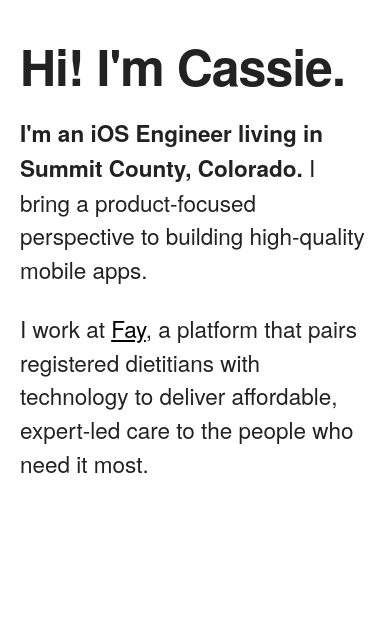
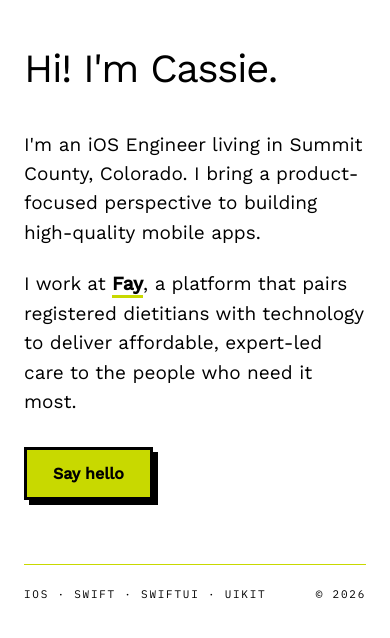
Before and after one commit to cassiewallace/personal-website, an Astro site: page / in a window 390 px wide. Built offline with nearby package versions, Linux system fonts and the light colour scheme; Astro itself is replaced by a stand-in of ours.

Commit message:
Implement industrial loft design
- Work Sans + IBM Plex Mono typography from Google Fonts
- Yellow (#c8d900) accent color, black borders, brutalist box shadows
- Updated hero with new bio copy and mailto CTA button
- Drops skeleton.css; keeps normalize.css
- Scoped component styles in index.astro; global link styles in global.css
- Responsive breakpoint at 600px

```diff
--- a/src/layouts/BaseLayout.astro
+++ b/src/layouts/BaseLayout.astro
@@ -22,8 +22,11 @@ const {
     <meta name="author" content="Cassie Wallace" />
     <meta name="viewport" content="width=device-width, initial-scale=1" />
 
+    <link rel="preconnect" href="https://fonts.googleapis.com" />
+    <link rel="preconnect" href="https://fonts.gstatic.com" crossorigin />
+    <link href="https://fonts.googleapis.com/css2?family=IBM+Plex+Mono:wght@400;500&family=Work+Sans:wght@300;400;500&display=swap" rel="stylesheet" />
+
     <link rel="stylesheet" href="/css/normalize.css" />
-    <link rel="stylesheet" href="/css/skeleton.css" />
 
     <link rel="icon" type="image/png" href="/images/favicon.png" />
 
--- a/src/pages/index.astro
+++ b/src/pages/index.astro
@@ -3,25 +3,118 @@ import BaseLayout from '../layouts/BaseLayout.astro';
 ---
 
 <BaseLayout>
-  <div class="container">
-    <div class="row">
-      <div class="twelve column" style="margin-top: 10%">
+  <div class="page">
 
-        <h1><b>Hi! I'm Cassie.</b></h1>
+    <!-- Hero -->
+    <div class="hero">
+      <h1 class="headline">Hi! I'm Cassie.</h1>
+      <p class="bio">
+        I'm an iOS Engineer living in Summit County, Colorado. I bring a
+        product-focused perspective to building high-quality mobile apps.
+      </p>
+      <p class="bio">
+        I work at <a href="https://www.faynutrition.com/">Fay</a>, a platform
+        that pairs registered dietitians with technology to deliver affordable,
+        expert-led care to the people who need it most.
+      </p>
+      <a href="mailto:hello@cassiewallace.com" class="cta">Say hello</a>
+    </div>
 
-        <p style="font-size:1.5em; line-height:1.5em">
-          <b>I'm an iOS Engineer living in Summit County, Colorado.</b>
-          I bring a product-focused perspective to building
-          high-quality mobile apps.
-        </p>
+    <div class="divider"></div>
 
-        <p style="font-size:1.5em; line-height:1.5em">
-          I work at <a href="https://www.faynutrition.com/">Fay</a>, a platform
-          that pairs registered dietitians with technology to deliver affordable,
-          expert-led care to the people who need it most.
-        </p>
+    <!-- Footer -->
+    <footer class="footer">
+      <div>iOS · Swift · SwiftUI · UIKit</div>
+      <div>© 2026</div>
+    </footer>
 
-      </div>
-    </div>
   </div>
 </BaseLayout>
+
+<style>
+  .page {
+    min-height: 100vh;
+    padding: 72px 64px 56px;
+    display: flex;
+    flex-direction: column;
+    position: relative;
+  }
+
+  /* Hero */
+  .hero {
+    padding-bottom: 96px;
+  }
+
+  .headline {
+    font-size: 64px;
+    font-weight: 400;
+    line-height: 1.04;
+    letter-spacing: -0.035em;
+    margin: 0;
+  }
+
+  .bio {
+    font-size: 19px;
+    line-height: 1.55;
+    max-width: 72ch;
+    margin: 0;
+  }
+
+  .hero .bio:first-of-type {
+    margin-top: 40px;
+  }
+
+  .hero .bio + .bio {
+    margin-top: 22px;
+  }
+
+  .cta {
+    display: inline-block;
+    margin-top: 30px;
+    background: #c8d900;
+    border: 3px solid #000;
+    border-bottom: 3px solid #000;
+    padding: 14px 26px;
+    font-weight: 700;
+    font-size: 16px;
+    box-shadow: 5px 5px 0 #000;
+    color: #000;
+  }
+
+  .cta:hover {
+    border-bottom-color: #000;
+  }
+
+  /* Divider */
+  .divider {
+    height: 1px;
+    background: #c8d900;
+  }
+
+  /* Footer */
+  .footer {
+    display: flex;
+    justify-content: space-between;
+    align-items: baseline;
+    padding-top: 22px;
+    font-family: 'IBM Plex Mono', monospace;
+    font-size: 11px;
+    letter-spacing: 0.16em;
+    text-transform: uppercase;
+  }
+
+  /* Responsive */
+  @media (max-width: 600px) {
+    .page {
+      padding: 48px 24px 40px;
+    }
+
+    .headline {
+      font-size: 40px;
+    }
+
+    .hero {
+      padding-bottom: 64px;
+    }
+  }
+</style>
--- a/src/styles/global.css
+++ b/src/styles/global.css
@@ -1 +1,23 @@
-/* Site-wide custom styles */
+/* Global styles */
+*, *::before, *::after {
+  box-sizing: border-box;
+}
+
+body {
+  margin: 0;
+  background: #fff;
+  font-family: 'Work Sans', Helvetica, sans-serif;
+  color: #000;
+}
+
+/* Inline text links */
+a {
+  color: #000;
+  text-decoration: none;
+  font-weight: 700;
+  border-bottom: 3px solid #c8d900;
+}
+
+a:hover {
+  border-bottom-color: #000;
+}
```
